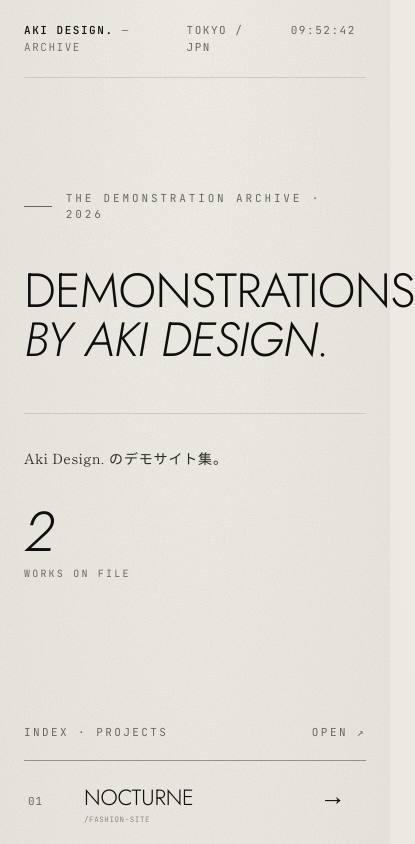
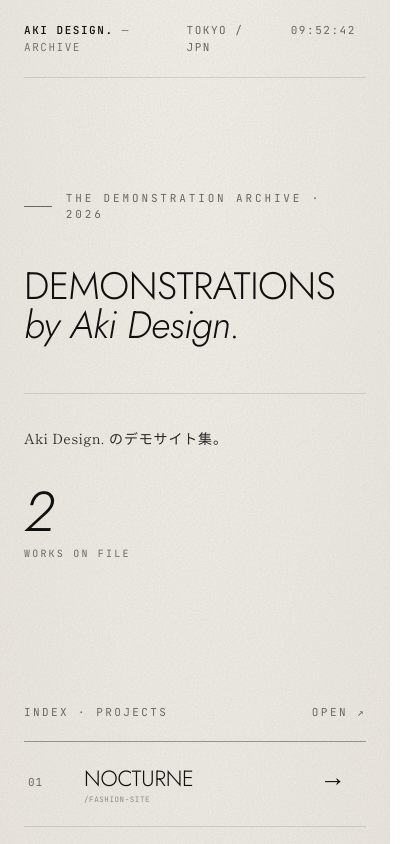
Before and after one commit to akidesign04/site-showcase, a plain HTML site: page index.html in a window 390 px wide. Shown: the top 844 px of the page, 415 px wide, since content can reach past the window. Drawn offline with Linux system fonts and the light colour scheme.

Commit message:
Adjust h1 font size and update italic styling in index.html

```diff
--- a/index.html
+++ b/index.html
@@ -144,7 +144,7 @@
     h1 {
       font-family: var(--font-hero);
       font-weight: 300;
-      font-size: clamp(48px, 9.8vw, 132px);
+      font-size: clamp(34px, 9.8vw, 132px);
       line-height: 1.02;
       letter-spacing: -0.015em;
       text-transform: uppercase;
@@ -160,7 +160,10 @@
     h1 .line:nth-child(1) { animation-delay: .45s; }
     h1 .line:nth-child(2) { animation-delay: .62s; }
 
-    h1 .italic { font-style: italic; }
+    h1 .italic {
+      font-style: italic;
+      text-transform: none;
+    }
 
     .supporting {
       display: grid;
```
